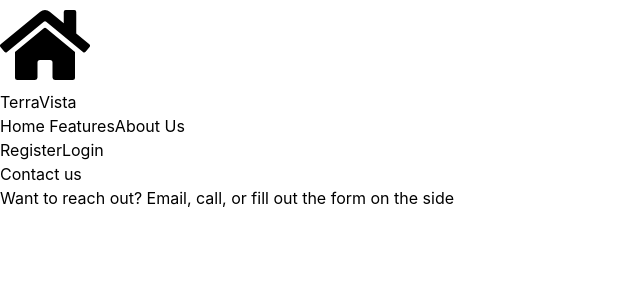
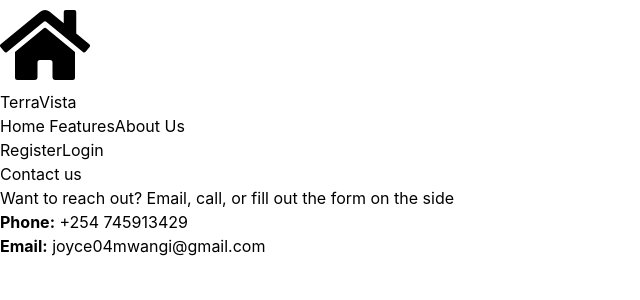
Before and after one commit to JOYCEmwangi8880/Terravista, a React (Vite) app: page /contact in a window 1280 px wide. Shown: the top 300 px of the page, without its empty margins (0-640 px from the left). Built offline with nearby package versions, Linux system fonts and the light colour scheme.

Commit message:
feature: contact

```diff
--- a/src/pages/ContactPage.jsx
+++ b/src/pages/ContactPage.jsx
@@ -7,6 +7,12 @@ const ContactPage = () => {
       <p className="mb-4">
             Want to reach out? Email, call, or fill out the form on the side
           </p>
+          <p className="mb-2">
+            <strong>Phone:</strong> +254 745913429
+          </p>
+          <p className="mb-8">
+            <strong>Email:</strong> joyce04mwangi@gmail.com
+          </p>
     </div>
   )
 }
```
